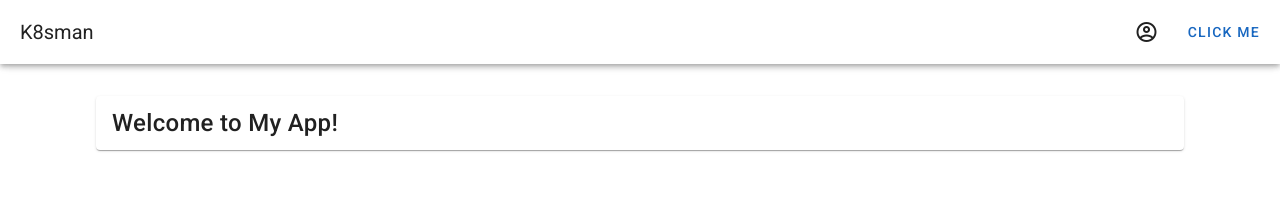
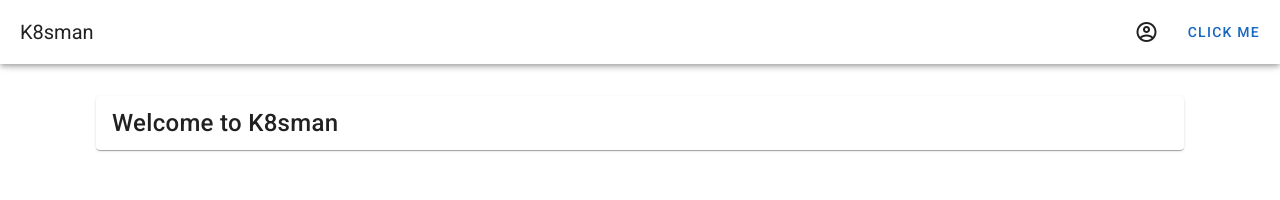
Before and after one commit to quantalept/k8sman, a Vue app: page / in a window 1280 px wide. Shown: the top 200 px of the page. Built offline with nearby package versions, Linux system fonts and the light colour scheme.

Commit message:
name changed

```diff
--- a/src/Homepage.vue
+++ b/src/Homepage.vue
@@ -3,7 +3,7 @@
       <v-container>
         <v-card class="mb-5">
           <v-card-title>
-            Welcome to My App!
+            Welcome to K8sman
           </v-card-title>
 
         </v-card>
```
